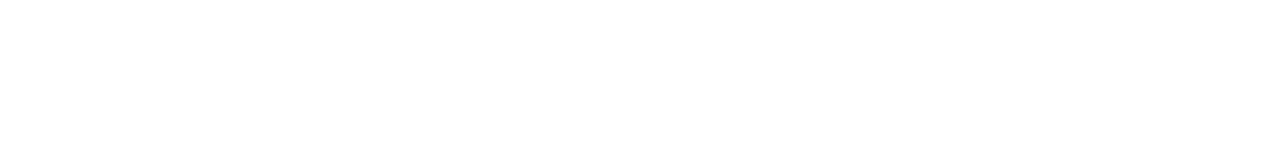
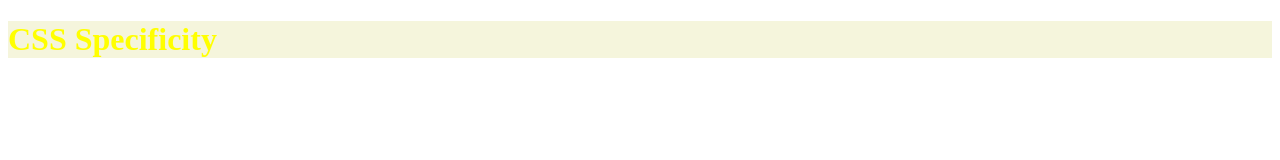
Before and after one commit to Sunitendra-Srivastava/Practice, a plain HTML site: page webtech/day21/index.html in a window 1280 px wide. Drawn offline with Linux system fonts and the light colour scheme.

Commit message:
CSS specificity and Cascade

```diff
--- a/webtech/day21/index.html
+++ b/webtech/day21/index.html
@@ -3,9 +3,45 @@
 <head>
     <meta charset="UTF-8">
     <meta name="viewport" content="width=device-width, initial-scale=1.0">
-    <title>Document</title>
+    <title>CSS Specificity and Cascade</title>
+    <style>
+
+        /* The Specificity of this selector is 1. */
+        h1{
+            color: aqua;
+        }
+
+        /* The Specificity of this selector is 1 + 10 = 11. */
+        h1.yellow{
+            color: yellow;
+        }
+
+        /* The Specificity of this selector is 10. */
+        .cred{
+            color: red;
+        }
+
+        /* The Specificity of this selector is 10. */
+        .cpurple{
+            color: purple;
+        }
+
+        /* The Specificity of this selector is 10. */
+        /* This is an example of Attribute Selector. */
+        [data-x= a]{
+            background-color: beige;
+        }
+
+        /* The Specificity of this selector is 1 + 10 + 10 + 10 + 10 = 41. */
+        a.harryclass.rohan-class[href]:hover{
+            color:black;
+        }
+    </style>
 </head>
 <body>
-
+    <div>
+        <!-- <h1 style="color: brown;">CSS Specificity</h1> -->
+        <h1 class="yellow cred cpurple" data-x="a">CSS Specificity</h1>
+    </div>
 </body>
 </html>
```
